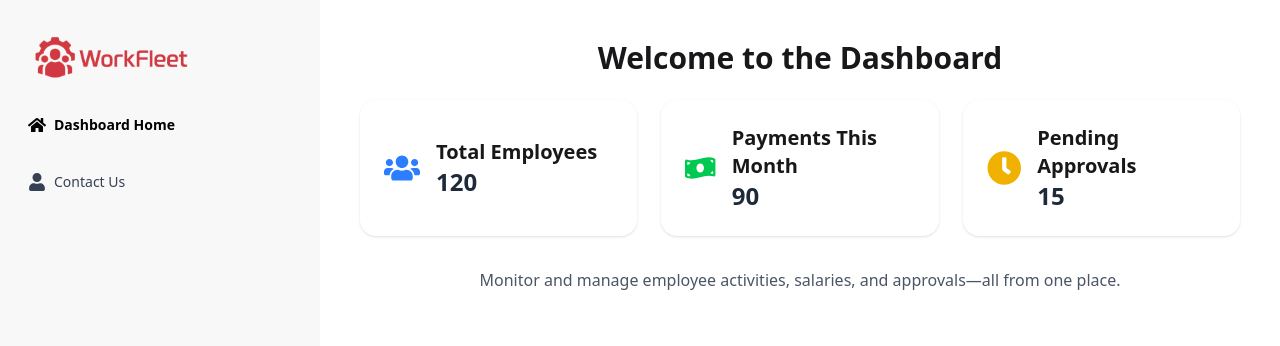
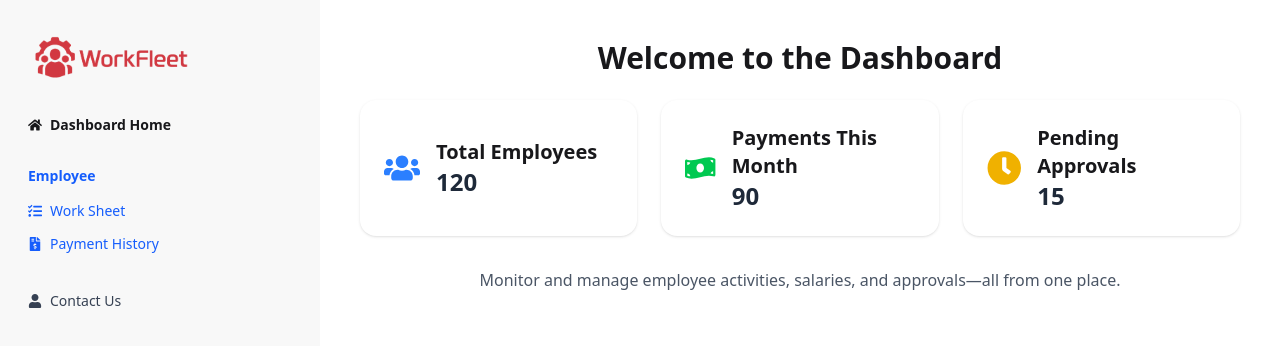
Before and after one commit to SojiburAsif/Workfleed, a React (Vite) app: page /dashboard in a window 1280 px wide. Shown: the top 346 px of the page. Built offline with nearby package versions, Linux system fonts and the light colour scheme; no server answers; sample sign-in values are in the browser's storage; a web font is replaced by a local one.

Commit message:
Admin And Hr Routrre Fixt

```diff
--- /dev/null
+++ b/src/Page/Auth/HRPrivateRoute.jsx
@@ -0,0 +1,23 @@
+import React from 'react';
+import UseAuth from '../../Hooks/UseAuth';
+import useUserRole from '../../Hooks/UseUserRole';
+import { Navigate, useLocation } from 'react-router';
+import Loading from '../Shared/Loading';
+
+const HRRoute = ({ children }) => {
+  const { user, loading } = UseAuth();
+  const { role, roleLoading } = useUserRole();
+  const location = useLocation();
+
+  if (loading || roleLoading) {
+    return <Loading />;
+  }
+
+  if (!user || role?.toLowerCase() !== 'hr') {
+    return <Navigate to="/forbiden" state={{ from: location }} replace />;
+  }
+
+  return children;
+};
+
+export default HRRoute;
--- a/src/Page/Dashborde/Admin/MakeAdmin.jsx
+++ b/src/Page/Dashborde/Admin/MakeAdmin.jsx
@@ -3,10 +3,13 @@ import UseAxios from '../../../Hooks/UseAxios';
 import { useQuery, useMutation, useQueryClient } from '@tanstack/react-query';
 import moment from 'moment';
 import Swal from 'sweetalert2';
+import UseAuth from '../../../Hooks/UseAuth';
+
 
 const MakeAdmin = () => {
   const axiosSecure = UseAxios();
   const queryClient = useQueryClient();
+  const { user: currentUser } = UseAuth();
   const [searchText, setSearchText] = useState('');
 
   const { data: users = [], isLoading, isError, error } = useQuery({
@@ -26,8 +29,16 @@ const MakeAdmin = () => {
     },
   });
 
-  // Role change with Swal confirmation
-  const handleRoleChange = async (id, currentRole, name) => {
+  const handleRoleChange = async (id, currentRole, name, email) => {
+    // 🔒 Prevent changing own role
+    if (currentUser?.email === email) {
+      return Swal.fire({
+        icon: 'warning',
+        title: "Action Blocked",
+        text: "You can't change your own role!",
+      });
+    }
+
     let newRole = '';
     if (currentRole.toLowerCase() === 'admin') {
       newRole = 'HR';
@@ -52,18 +63,10 @@ const MakeAdmin = () => {
     if (result.isConfirmed) {
       try {
         await updateRole({ id, role: newRole });
-        Swal.fire(
-          'Success!',
-          `${name} has been ${actionText}.`,
-          'success'
-        );
+        Swal.fire('Success!', `${name} has been ${actionText}.`, 'success');
       } catch (err) {
         console.log(err);
-        Swal.fire(
-          'Error!',
-          'Failed to update role. Please try again.',
-          'error'
-        );
+        Swal.fire('Error!', 'Failed to update role. Please try again.', 'error');
       }
     }
   };
@@ -138,11 +141,15 @@ const MakeAdmin = () => {
                   <td className="px-6 py-4 border-b text-center">
                     {user.isVerified ? (
                       <button
-                        onClick={() => handleRoleChange(user._id, user.role, user.name)}
+                        onClick={() =>
+                          handleRoleChange(user._id, user.role, user.name, user.email)
+                        }
                         className="px-4 py-2 bg-indigo-600 text-white rounded hover:bg-indigo-700 disabled:opacity-50"
                         disabled={isUpdating}
                       >
-                        {user.role.toLowerCase() === 'admin' ? 'Remove Admin' : 'Make Admin'}
+                        {user.role.toLowerCase() === 'admin'
+                          ? 'Remove Admin'
+                          : 'Make Admin'}
                       </button>
                     ) : (
                       <span className="text-sm text-gray-400">Not Verified</span>
--- a/src/Page/Dashborde/HR/Progress.jsx
+++ b/src/Page/Dashborde/HR/Progress.jsx
@@ -51,9 +51,9 @@ const Progress = () => {
       .catch(err => console.error('Error loading works:', err));
   }, [axiosSecure]);
 
-  // Filter applied হলে ডেটা লোড করা (মাস অথবা ইমেইল অথবা উভয়ই)
+
   useEffect(() => {
-    // কোনো filter না থাকলে সব data দেখাবে
+
     if (!selectedMonth && !selectedEmail) {
       axiosSecure.get('/works')
         .then(res => setRecords(res.data))
--- a/src/Page/Dashborde/Main/DashbordeLayout.jsx
+++ b/src/Page/Dashborde/Main/DashbordeLayout.jsx
@@ -1,165 +1,120 @@
 import React from 'react';
 import { NavLink, Outlet } from 'react-router';
 import {
-  FaBars,
-  FaHome,
-  FaFileInvoiceDollar,
-  FaTasks,
-  FaUsersCog,
-  FaUserTie,
-  FaUser,
-  FaUserShield
+  FaBars, FaHome, FaFileInvoiceDollar, FaTasks,
+  FaUsersCog, FaUserTie, FaUser, FaUserShield
 } from 'react-icons/fa';
 import Logo from '../../Shared/Logo';
 import useUserRole from '../../../Hooks/UseUserRole';
-import UseAuth from '../../../Hooks/UseAuth';
 
 const DashboardLayout = () => {
-  const { role } = useUserRole();
-  const { user } = UseAuth();
+  const { role: rawRole } = useUserRole();
+  const role = rawRole?.toLowerCase(); // Normalize: 'admin', 'hr', 'employee'
 
-  console.log(role);
   return (
     <div className="drawer lg:drawer-open">
-      {/* Toggle checkbox for drawer */}
       <input id="dashboard-drawer" type="checkbox" className="drawer-toggle" />
-
-      {/* Page content */}
       <div className="drawer-content flex flex-col">
-        {/* Mobile toggle button */}
         <div className="p-4 lg:hidden">
           <label htmlFor="dashboard-drawer" className="btn">
-            <FaBars className="mr-2" />
-            Menu
+            <FaBars className="mr-2" /> Menu
           </label>
         </div>
-
-        {/* Main Outlet */}
         <div className="p-4">
           <Outlet />
         </div>
       </div>
 
-      {/* Sidebar */}
       <div className="drawer-side">
         <label htmlFor="dashboard-drawer" className="drawer-overlay"></label>
         <ul className="menu p-4 w-80 min-h-full bg-base-200 text-base-content">
-          <li className="mb-4">
-            <Logo />
-          </li>
+          <li className="mb-4"><Logo /></li>
 
-          {/* Dashboard Home (সবার জন্য) */}
+          {/* Shared - All Users */}
           <li>
-            <NavLink
-              to="/dashboard"
-              className={({ isActive }) =>
-                `flex items-center gap-2 ${isActive ? 'font-bold text-black' : 'text-black'}`
-              }
-            >
-              <FaHome className="text-lg" /> Dashboard Home
+            <NavLink to="/dashboard" className={({ isActive }) =>
+              `flex items-center gap-2 ${isActive ? 'font-bold' : ''}`
+            }>
+              <FaHome /> Dashboard Home
             </NavLink>
           </li>
 
-          {/* Employee Section (Employee, HR, Admin) */}
-          {(role === 'employee' || role === 'HR' || role === 'admin') && (
+          {/* Employee Only */}
+          {role === 'employee' && (
             <>
-              <li className="menu-title mt-4 text-black">Employee</li>
+              <li className="menu-title mt-4 text-blue-600">Employee</li>
               <li>
-                <NavLink
-                  to="/dashboard/work-sheet"
-                  className={({ isActive }) =>
-                    `flex items-center gap-2 ${isActive ? 'font-bold text-black' : 'text-black'}`
-                  }
-                >
-                  <FaTasks className="text-lg" /> Work Sheet
+                <NavLink to="/dashboard/work-sheet" className={({ isActive }) =>
+                  `flex items-center gap-2 ${isActive ? 'font-bold text-blue-600' : 'text-blue-600'}`
+                }>
+                  <FaTasks /> Work Sheet
                 </NavLink>
               </li>
               <li>
-                <NavLink
-                  to="/dashboard/payment-history"
-                  className={({ isActive }) =>
-                    `flex items-center gap-2 ${isActive ? 'font-bold text-black' : 'text-black'}`
-                  }
-                >
-                  <FaFileInvoiceDollar className="text-lg" /> Payment History
+                <NavLink to="/dashboard/payment-history" className={({ isActive }) =>
+                  `flex items-center gap-2 ${isActive ? 'font-bold text-blue-600' : 'text-blue-600'}`
+                }>
+                  <FaFileInvoiceDollar /> Payment History
                 </NavLink>
               </li>
             </>
           )}
 
-          {/* HR Section (HR এবং Admin এর জন্য) */}
-          {(role === 'HR' || role === 'admin') && (
+          {/* HR Only */}
+          {role === 'hr' && (
             <>
               <li className="menu-title mt-6 text-green-600">HR</li>
               <li>
-                <NavLink
-                  to="/dashboard/employList"
-                  className={({ isActive }) =>
+                <NavLink to="/dashboard/employList" className={({ isActive }) =>
                   `flex items-center gap-2 ${isActive ? 'font-bold text-green-600' : 'text-green-600'}`
-                  }
-                >
-                  <FaUserTie className="text-lg" /> Employee List
+                }>
+                  <FaUserTie /> Employee List
                 </NavLink>
               </li>
               <li>
-                <NavLink
-                  to="/dashboard/progress"
-                  className={({ isActive }) =>
+                <NavLink to="/dashboard/progress" className={({ isActive }) =>
                   `flex items-center gap-2 ${isActive ? 'font-bold text-green-600' : 'text-green-600'}`
-                  }
-                >
-                  <FaUsersCog className="text-lg" /> Progress
+                }>
+                  <FaUsersCog /> Progress
                 </NavLink>
               </li>
             </>
           )}
 
-          {/* Admin Section (শুধু Admin এর জন্য) */}
+          {/* Admin Only */}
           {role === 'admin' && (
             <>
               <li className="menu-title mt-6 text-red-600">Admin</li>
               <li>
-                <NavLink
-                  to="/dashboard/makeAdmin"
-                  className={({ isActive }) =>
+                <NavLink to="/dashboard/makeAdmin" className={({ isActive }) =>
                   `flex items-center gap-2 ${isActive ? 'font-bold text-red-600' : 'text-red-600'}`
-                  }
-                >
-                  <FaUserShield className="text-lg" /> Make Admin
+                }>
+                  <FaUserShield /> Make Admin
                 </NavLink>
               </li>
               <li>
-                <NavLink
-                  to="/dashboard/allEmployeeList"
-                  className={({ isActive }) =>
+                <NavLink to="/dashboard/allEmployeeList" className={({ isActive }) =>
                   `flex items-center gap-2 ${isActive ? 'font-bold text-red-600' : 'text-red-600'}`
-                  }
-                >
-                  <FaUsersCog className="text-lg" /> All Employee List
+                }>
+                  <FaUsersCog /> All Employee List
                 </NavLink>
               </li>
               <li>
-                <NavLink
-                  to="/dashboard/payroll"
-                  className={({ isActive }) =>
+                <NavLink to="/dashboard/payroll" className={({ isActive }) =>
                   `flex items-center gap-2 ${isActive ? 'font-bold text-red-600' : 'text-red-600'}`
-                  }
-                >
-                  <FaFileInvoiceDollar className="text-lg" /> Payroll
+                }>
+                  <FaFileInvoiceDollar /> Payroll
                 </NavLink>
               </li>
             </>
           )}
 
-          {/* Contact Us (সবার জন্য) */}
+          {/* Shared - All Users */}
           <li className="mt-6">
-            <NavLink
-              to="/dashboard/contact-us"
-              className={({ isActive }) =>
+            <NavLink to="/dashboard/contact-us" className={({ isActive }) =>
               `flex items-center gap-2 ${isActive ? 'font-bold text-gray-700' : 'text-gray-700'}`
-              }
-            >
-              <FaUser className="text-lg" /> Contact Us
+            }>
+              <FaUser /> Contact Us
             </NavLink>
           </li>
         </ul>
```
Also changed, not shown: src/Router/Router.jsx (+7 -4 lines). Lines whose indentation alone changed are shown as unchanged.
